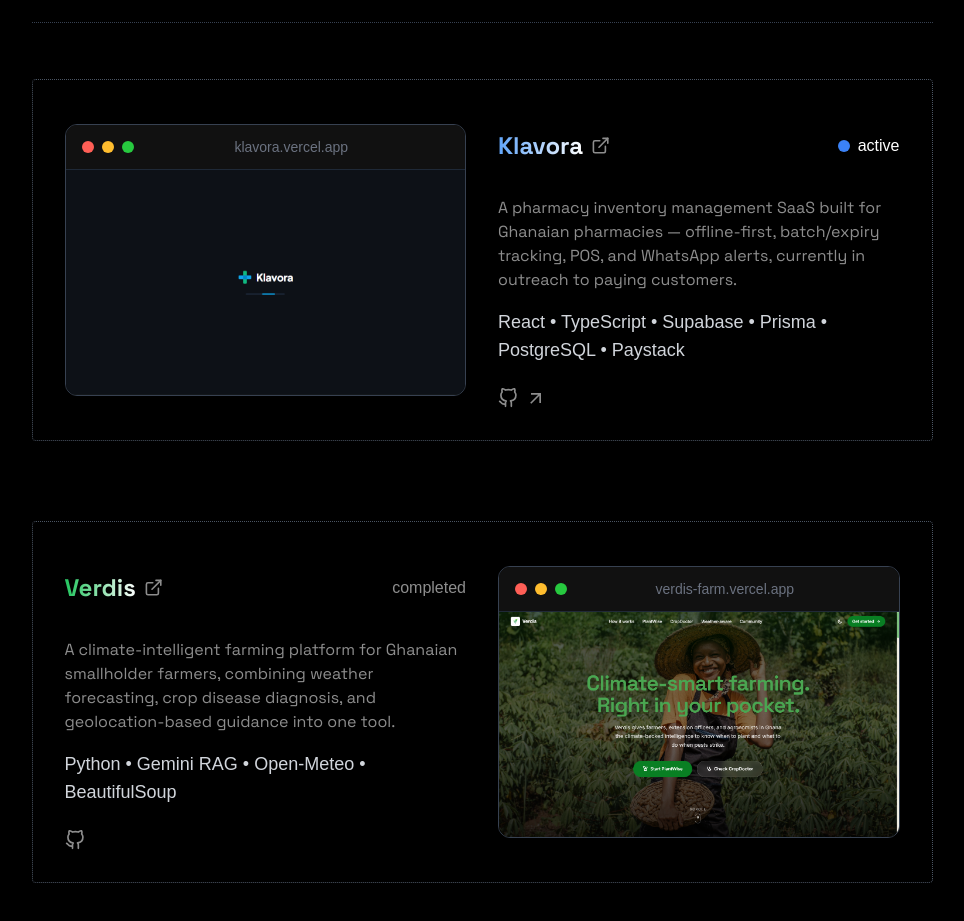
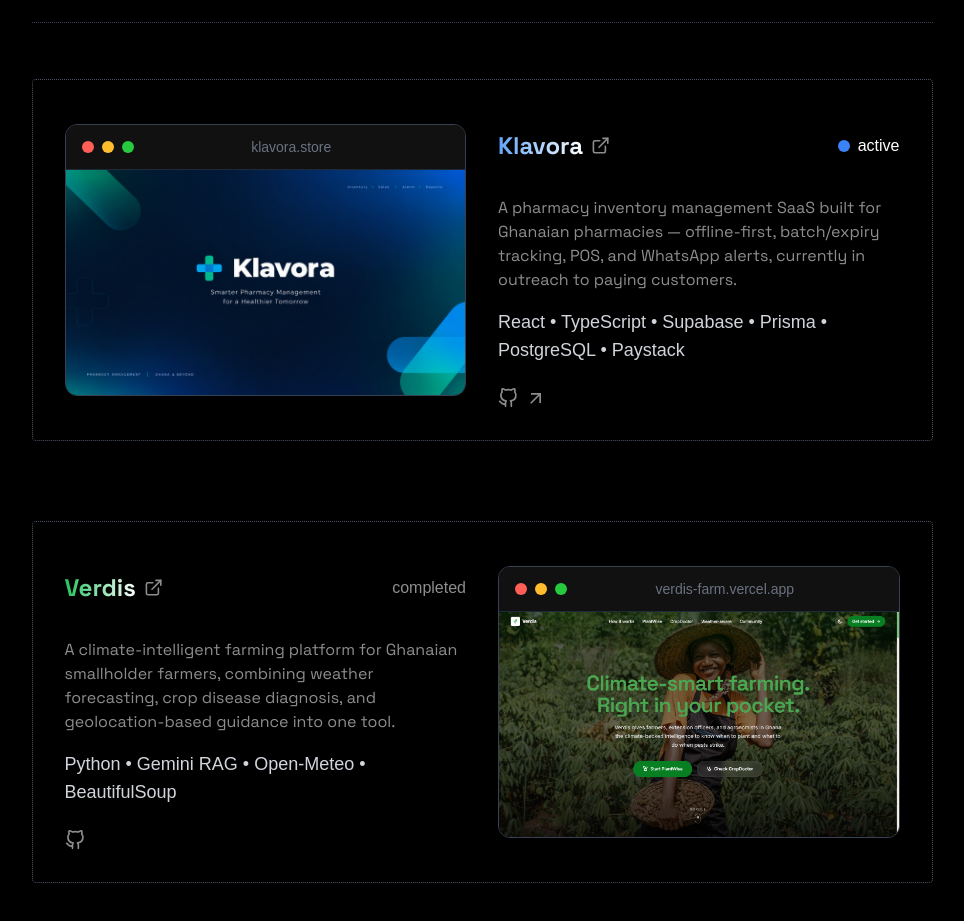
Before and after one commit to richkid2xi/eli.dev, a Next.js app: page / in a window 1280 px wide. Shown: the part 4020-4941 px from the top of the page, without its empty margins (158-1122 px from the left). Built offline with nearby package versions, Linux system fonts and the light colour scheme; a web font is replaced by a local one.

Commit message:
feat: add leadership and projects sections featuring Klavora SaaS venture

```diff
--- a/app/page.tsx
+++ b/app/page.tsx
@@ -17,7 +17,7 @@
   '@type': 'Person',
   name: 'Richard Elikem Amenorpe',
   alternateName: ['Richard Elikem', 'Richard Amenorpe'],
-  url: 'https://richardelikem.com',
+  url: 'elidex.vercel.app',
   jobTitle: ['Software Engineer', 'Technical Project Manager', 'Founder'],
   description:
     'Software Engineer and Technical Project Manager building scalable SaaS products for African markets. Founder of Klavora — a pharmacy inventory management SaaS for Ghanaian pharmacies.',
--- a/components/LeadershipSection.tsx
+++ b/components/LeadershipSection.tsx
@@ -10,17 +10,17 @@
             <h2 className="text-bright text-xl md:text-2xl font-medium">
               Founder{' '}
               <span className="transition-all ease duration-300 bg-clip-text text-transparent bg-gradient-to-r from-primary to-secondary lowercase">
-                <a target="_blank" rel="noopener noreferrer" href="https://klavora.vercel.app/">@Klavora</a>
+                <a target="_blank" rel="noopener noreferrer" href="https://klavora.store/">@Klavora</a>
               </span>
             </h2>
             <p className="leading-relaxed">
               Building a pharmacy inventory management SaaS for Ghanaian pharmacies, handling offline-first batch and expiry tracking, point-of-sale, and WhatsApp-based low-stock alerts. Took the product from zero to live paying pharmacy customers through direct outreach. Currently focused on backend reliability, billing infrastructure, and expanding the client base across Ghana.
             </p>
           </div>
-          <a target="_blank" rel="noopener noreferrer" className="mt-8 block w-full overflow-hidden rounded-lg cursor-pointer hover:opacity-95 transition-opacity" href="https://klavora.vercel.app/">
+          <a target="_blank" rel="noopener noreferrer" className="mt-8 block w-full overflow-hidden rounded-lg cursor-pointer hover:opacity-95 transition-opacity" href="https://klavora.store/">
             <div className="relative w-full aspect-[21/9] min-h-[180px] rounded-lg overflow-hidden">
-               <img src="/klavora.png" alt="Klavora" className="w-full h-full object-cover" />
-             </div>
+              <img src="/klavora.png" alt="Klavora" className="w-full h-full object-cover" />
+            </div>
           </a>
         </div>
       </div>
--- a/components/ProjectsSection.tsx
+++ b/components/ProjectsSection.tsx
@@ -19,7 +19,7 @@
                   <div className="w-3 h-3 rounded-full bg-[#FFBD2E]"></div>
                   <div className="w-3 h-3 rounded-full bg-[#27C93F]"></div>
                 </div>
-                <div className="mx-auto proggy text-gray-500 text-sm">klavora.vercel.app</div>
+                <div className="mx-auto proggy text-gray-500 text-sm">klavora.store</div>
               </div>
               <div className="relative w-full aspect-video bg-neutral-900 overflow-hidden">
                 <img src="/klavora.png" alt="Klavora" className="w-full h-full object-cover" />
@@ -29,7 +29,7 @@
           <div>
             <div className="flex items-center justify-between">
               <h3 className="text-lg md:text-2xl font-bold my-3">
-                <Link href="https://klavora.vercel.app/" target="_blank" className="flex items-center gap-2 group">
+                <Link href="https://klavora.store/" target="_blank" className="flex items-center gap-2 group">
                   <span className="bg-clip-text text-transparent bg-gradient-to-r from-blue-400 to-bright animate-gradient group-hover:opacity-80 transition">Klavora</span>
                   <svg stroke="currentColor" fill="none" strokeWidth="2" viewBox="0 0 24 24" strokeLinecap="round" strokeLinejoin="round" className="text-shade group-hover:text-bright transition" height="0.8em" width="0.8em" xmlns="http://www.w3.org/2000/svg"><path d="M18 13v6a2 2 0 0 1-2 2H5a2 2 0 0 1-2-2V8a2 2 0 0 1 2-2h6"></path><polyline points="15 3 21 3 21 9"></polyline><line x1="10" y1="14" x2="21" y2="3"></line></svg>
                 </Link>
```
Also changed, not shown: public/klavora.png.
